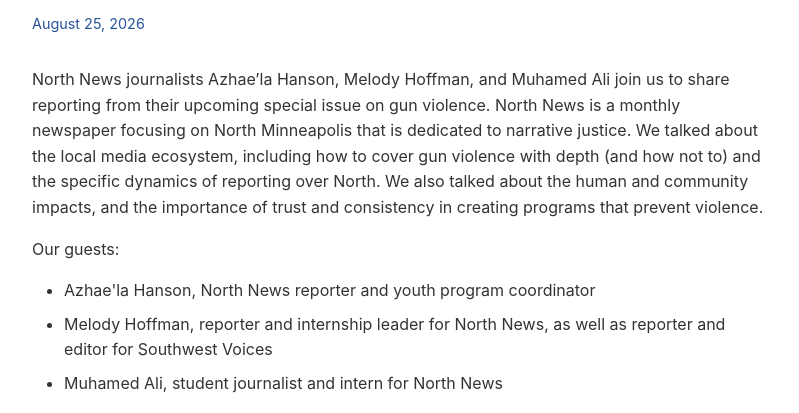
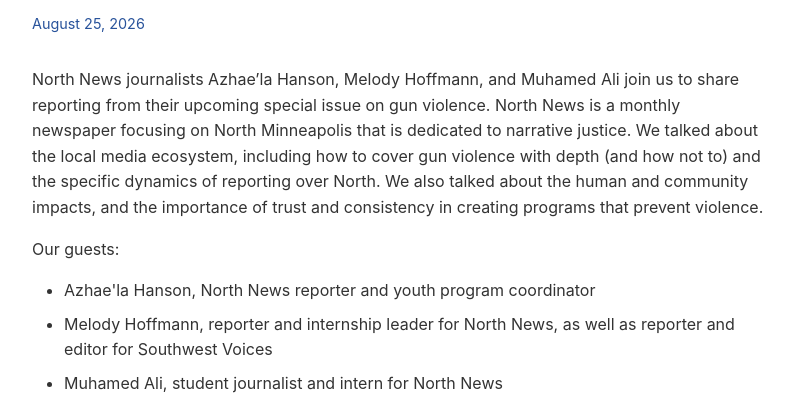
Before and after one commit to jessemortenson/millcityhall-web, an Eleventy site: page src/episodes/2026-08-25-north-news-media-gun-violence.md in a window 1280 px wide. Shown: the part 506-919 px from the top of the page, without its empty margins (240-1039 px from the left). Built offline with nearby package versions, Linux system fonts and the light colour scheme; Eleventy itself is replaced by a stand-in of ours; files that its build step writes are made by us from their sources; what xml-escape would draw is missing.

Commit message:
Update 2026-08-25-north-news-media-gun-violence.md
Fix Melody Hoffmann spelling

```diff
--- a/src/episodes/2026-08-25-north-news-media-gun-violence.md
+++ b/src/episodes/2026-08-25-north-news-media-gun-violence.md
@@ -2,18 +2,18 @@
 layout: episode.njk
 title: "North News on Gun Violence, the Media, and Solutions"
 date: 2026-08-25T17:05:00.0-5
-description: "North News journalists Azhae’la Hanson, Melody Hoffman, and Muhamed Ali join us to share reporting from their upcoming special issue on gun violence. North News is a monthly newspaper focusing on North Minneapolis that is dedicated to narrative justice. We talked about the local media ecosystem, including how to cover gun violence with depth (and how not to) and the specific dynamics of reporting over North. We also talked about the human and community impacts, and the importance of trust and consistency in creating programs that prevent violence. Recorded 8/19/26."
+description: "North News journalists Azhae’la Hanson, Melody Hoffmann, and Muhamed Ali join us to share reporting from their upcoming special issue on gun violence. North News is a monthly newspaper focusing on North Minneapolis that is dedicated to narrative justice. We talked about the local media ecosystem, including how to cover gun violence with depth (and how not to) and the specific dynamics of reporting over North. We also talked about the human and community impacts, and the importance of trust and consistency in creating programs that prevent violence. Recorded 8/19/26."
 audioUrl: https://millcityhall-downloads.b-cdn.net/260819_north_news_gun_violence.mp3
 audioFileSize: 101411459
 duration: "6338"
 ---
 
-North News journalists Azhae’la Hanson, Melody Hoffman, and Muhamed Ali join us to share reporting from their upcoming special issue on gun violence. North News is a monthly newspaper focusing on North Minneapolis that is dedicated to narrative justice. We talked about the local media ecosystem, including how to cover gun violence with depth (and how not to) and the specific dynamics of reporting over North. We also talked about the human and community impacts, and the importance of trust and consistency in creating programs that prevent violence.
+North News journalists Azhae’la Hanson, Melody Hoffmann, and Muhamed Ali join us to share reporting from their upcoming special issue on gun violence. North News is a monthly newspaper focusing on North Minneapolis that is dedicated to narrative justice. We talked about the local media ecosystem, including how to cover gun violence with depth (and how not to) and the specific dynamics of reporting over North. We also talked about the human and community impacts, and the importance of trust and consistency in creating programs that prevent violence.
 
 Our guests:
 
 * Azhae'la Hanson, North News reporter and youth program coordinator
-* Melody Hoffman, reporter and internship leader for North News, as well as reporter and editor for Southwest Voices
+* Melody Hoffmann, reporter and internship leader for North News, as well as reporter and editor for Southwest Voices
 * Muhamed Ali, student journalist and intern for North News
 
 Recorded 8/19/26.
```
